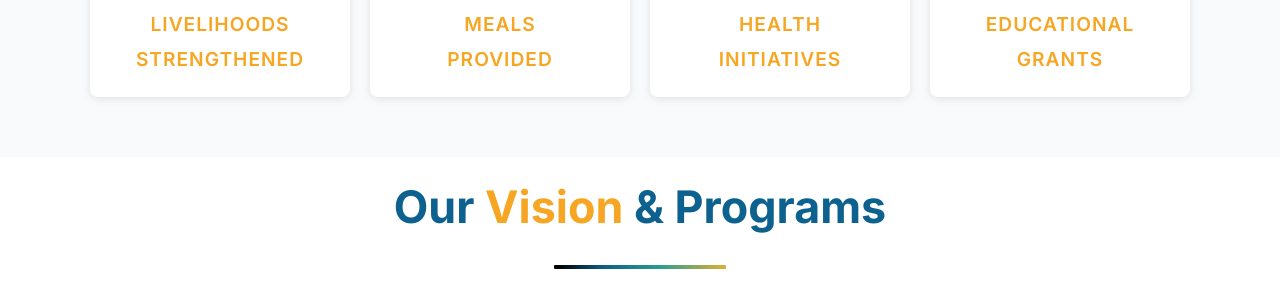
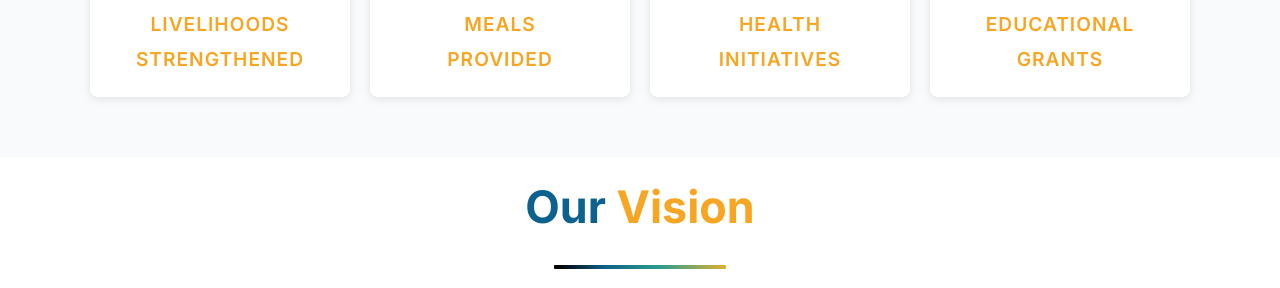
Before and after one commit to arbabit/hm, a plain HTML site: page index.html in a window 1280 px wide. Shown: the part 664-952 px from the top of the page. Drawn offline with Linux system fonts and the light colour scheme.

Commit message:
Our Vision and Programs to OUr Vision

```diff
--- a/index.html
+++ b/index.html
@@ -78,7 +78,7 @@
     <!-- Section label to avoid a second full banner -->
     <section class="section-label" style="padding: 10px 0 6px; margin-bottom: 12px;">
         <div class="container">
-            <h1>Our <span class="gold-text">Vision</span> & Programs</h1>
+            <h1>Our <span class="gold-text">Vision</span></h1>
         </div>
     </section>
 
```
